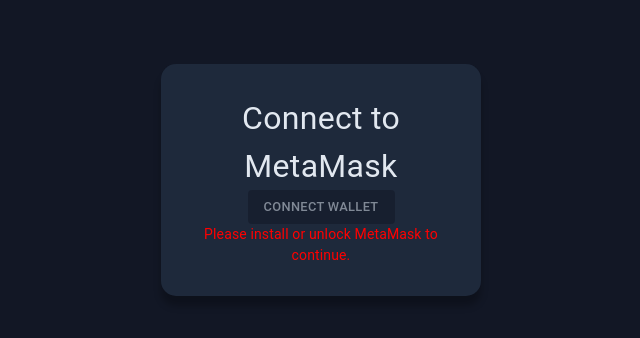
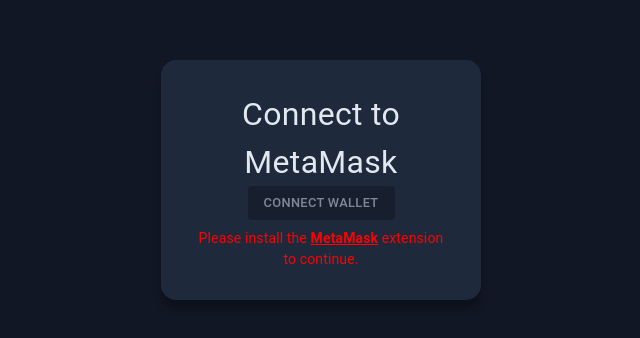
Before and after one commit to Surjendu-kar/CryptoFlip, a React (Vite) app: page / in a window 1280 px wide. Shown: the part 220-558 px from the top of the page, without its empty margins (319-959 px from the left). Built offline with nearby package versions, Linux system fonts and the light colour scheme.

Commit message:
Add Metamask download link

```diff
--- a/src/App.tsx
+++ b/src/App.tsx
@@ -21,6 +21,7 @@
     backgroundSize: "cover",
     backgroundPosition: "center",
     color: "#e2e8f0",
+    gap: theme.spacing(3),
     [theme.breakpoints.down("lg")]: {},
     [theme.breakpoints.down("md")]: {},
     [theme.breakpoints.down("sm")]: {
@@ -36,7 +37,6 @@
   padding: "30px",
   borderRadius: "15px",
   backdropFilter: "blur(5px)",
-  // backgroundColor: "rgba(255, 255, 255, 0.15)",
   backgroundColor: "#1e293b",
 
   boxShadow: "0 10px 7px rgba(0,0,0,0.25)",
@@ -56,7 +56,6 @@
   padding: "20px",
   borderRadius: "15px",
   backdropFilter: "blur(5px)",
-  // backgroundColor: "rgba(255, 255, 255, 0.15)",
   backgroundColor: "#1e293b",
 
   boxShadow: "0 10px 7px rgba(0,0,0,0.25)",
@@ -78,12 +77,7 @@
   };
 
   return (
-    <MainContainer
-      sx={{
-        gap: 5,
-      }}
-      hasAddress={!!walletAddress}
-    >
+    <MainContainer hasAddress={!!walletAddress}>
       <MetaMaskContainer>
         <Heading>{walletAddress ? "Connected" : "Connect to MetaMask"}</Heading>
         <MetaMaskConnector
--- a/src/components/CoinFlipGame.tsx
+++ b/src/components/CoinFlipGame.tsx
@@ -12,7 +12,7 @@
 
 const StyledTextField = styled(TextField)(({ theme }) => ({
   "& label": {
-    color: "#e2e8f0", // Add this line to change the default label color
+    color: "#e2e8f0",
   },
   "& label.Mui-focused": {
     color: "#e2e8f0",
@@ -248,11 +248,6 @@
       >
         Flip Coin
       </StyledButton>
-      {/* {result && (
-        <Typography variant="h6" sx={{ mt: 2 }}>
-          Result: {result.charAt(0).toUpperCase() + result.slice(1)}
-        </Typography>
-      )} */}
     </Box>
   );
 };
--- a/src/components/MetaMaskConnector.tsx
+++ b/src/components/MetaMaskConnector.tsx
@@ -1,11 +1,12 @@
 import React, { useState, useEffect } from "react";
-import { Button, Typography, Box } from "@mui/material";
+import { Button, Typography, Box, Link } from "@mui/material";
 import { styled } from "@mui/system";
 
 const MainContainer = styled(Box)(({ theme }) => ({
   display: "flex",
   flexDirection: "column",
   alignItems: "center",
+  gap: theme.spacing(1),
   [theme.breakpoints.down("sm")]: {},
 }));
 
@@ -106,7 +107,18 @@
         {isConnected ? "Disconnect Wallet" : "Connect Wallet"}
       </Btn>
       {!metamaskAvailable && (
-        <Text>Please install or unlock MetaMask to continue.</Text>
+        <Text>
+          Please install the{" "}
+          <Link
+            href="https://chrome.google.com/webstore/detail/metamask/nkbihfbeogaeaoehlefnkodbefgpgknn"
+            target="_blank"
+            color="inherit"
+            sx={{ fontWeight: "bold" }}
+          >
+            MetaMask
+          </Link>{" "}
+          extension to continue.
+        </Text>
       )}
     </MainContainer>
   );
--- a/src/index.css
+++ b/src/index.css
@@ -1,7 +1,6 @@
 * {
   margin: 0;
   padding: 0;
-  /* font-family: "Outfit" !important; */
 }
 
 input[type="number"]::-webkit-inner-spin-button,
```
